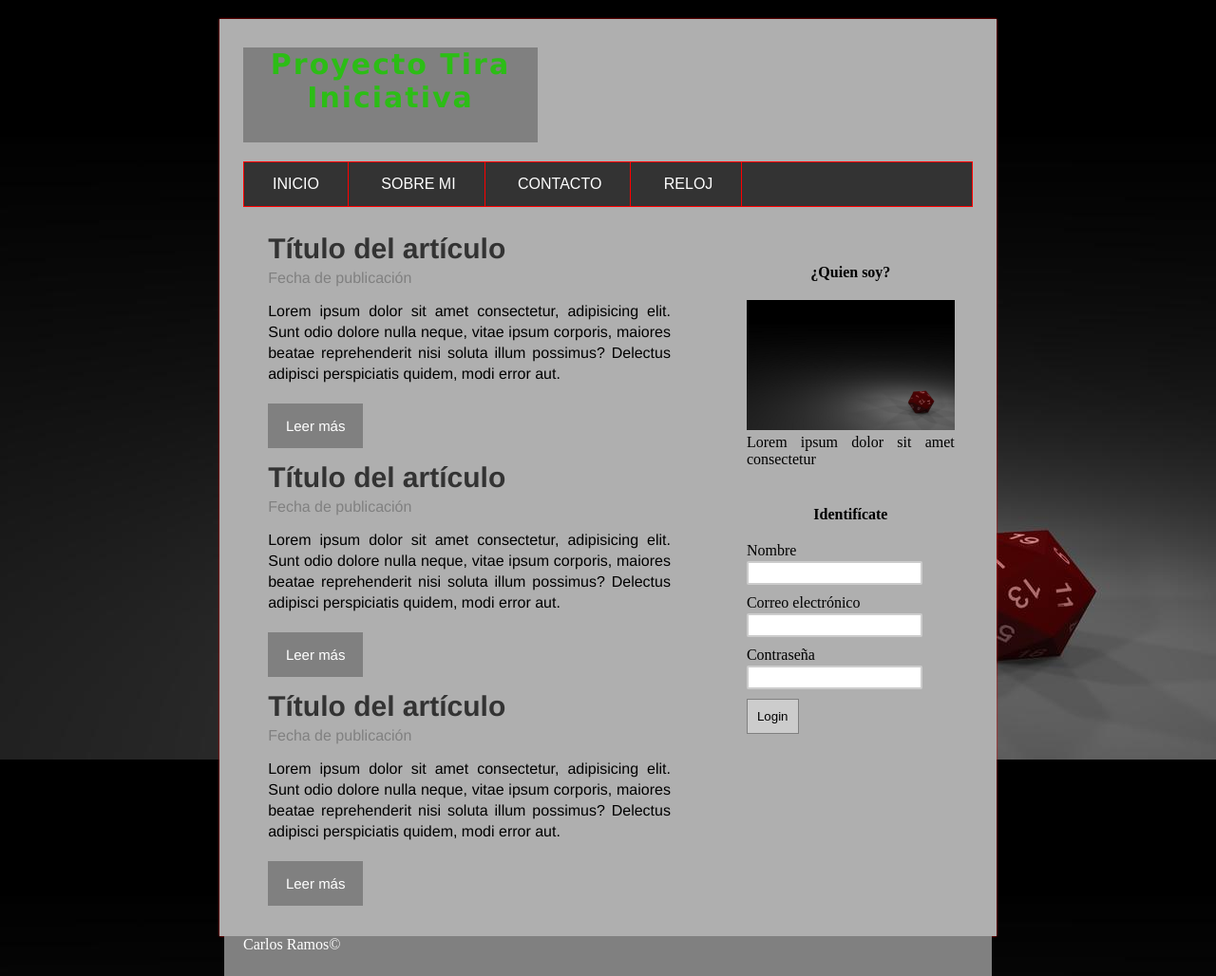
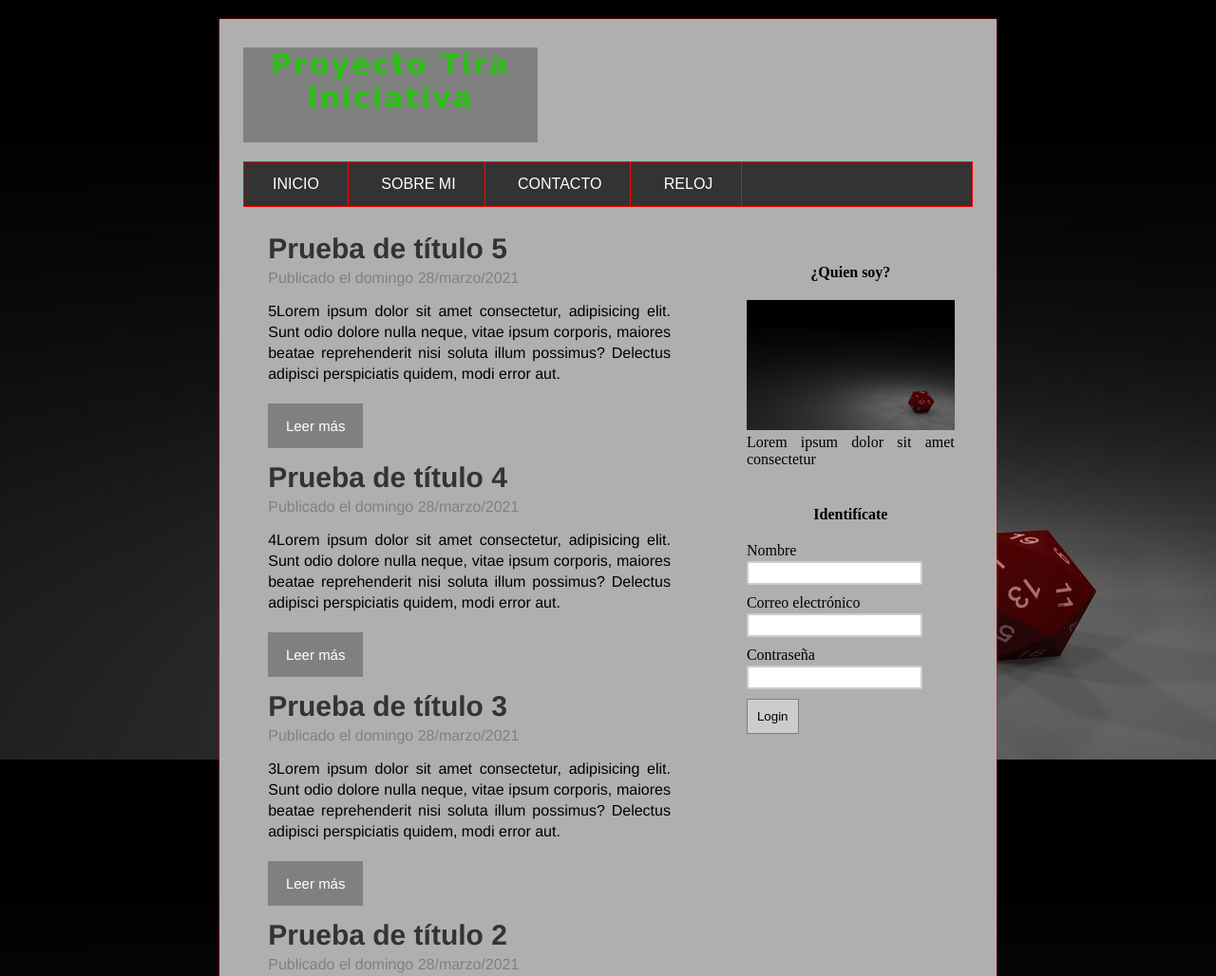
Before and after one commit to KageHitokiri/proyectoTiraIniciativa, a plain HTML site: page index.html in a window 1280 px wide. Shown: the top 1028 px of the page at 95% size. Drawn offline with nearby package versions, Linux system fonts and the light colour scheme.

Commit message:
Sustitución de post en html por Json en prepend

```diff
--- a/index.html
+++ b/index.html
@@ -38,24 +38,6 @@
             <!--Contenido-->
             <section id="webContent">
                 <div id="posts">
-                    <article class="post">
-                        <h3>Título del artículo</h3>
-                        <span class="article__date">Fecha de publicación</span>
-                        <p class="article__text">Lorem ipsum dolor sit amet consectetur, adipisicing elit. Sunt odio dolore nulla neque, vitae ipsum corporis, maiores beatae reprehenderit nisi soluta illum possimus? Delectus adipisci perspiciatis quidem, modi error aut.</p>
-                        <a href='#' class="readMoreButton">Leer más</a>
-                    </article>
-                    <article class="post">
-                        <h3>Título del artículo</h3>
-                        <span class="article__date">Fecha de publicación</span>
-                        <p class="article__text">Lorem ipsum dolor sit amet consectetur, adipisicing elit. Sunt odio dolore nulla neque, vitae ipsum corporis, maiores beatae reprehenderit nisi soluta illum possimus? Delectus adipisci perspiciatis quidem, modi error aut.</p>
-                        <a href='#' class="readMoreButton">Leer más</a>
-                    </article>
-                    <article class="post">
-                        <h3>Título del artículo</h3>
-                        <span class="article__date">Fecha de publicación</span>
-                        <p class="article__text">Lorem ipsum dolor sit amet consectetur, adipisicing elit. Sunt odio dolore nulla neque, vitae ipsum corporis, maiores beatae reprehenderit nisi soluta illum possimus? Delectus adipisci perspiciatis quidem, modi error aut.</p>
-                        <a href='#' class="readMoreButton">Leer más</a>
-                    </article>
                     <!-- Plantilla
                     <article class="post">
                         <h3></h3>
--- a/js/main.js
+++ b/js/main.js
@@ -1,10 +1,14 @@
 'use strict'
 
 $(document).ready(()=>{
+    let posts;
+    let postsDiv;
+
+    postsDiv = $('#posts');
     /**
      * Post
      */
-    let posts = [
+    posts = [
         {
             title: 'Prueba de título 1',
             date: "Publicado el " + moment().format('dddd') +" "+ + moment().date()+ "/"+ moment().format('MMMM')+"/"+ moment().format('YYYY'),
@@ -28,5 +32,15 @@ $(document).ready(()=>{
         }
     ];
 
-    console.log(posts);
+    posts.forEach((item, index) =>{
+        var post = `
+            <article class="post">
+                <h3>${item.title}</h3>
+                <span class="article__date">${item.date}</span>
+                <p class="article__text">${item.content}</p>
+                <a href='#' class="readMoreButton">Leer más</a>
+            </article>
+        `
+        postsDiv.prepend(post);
+    })
 })
```
